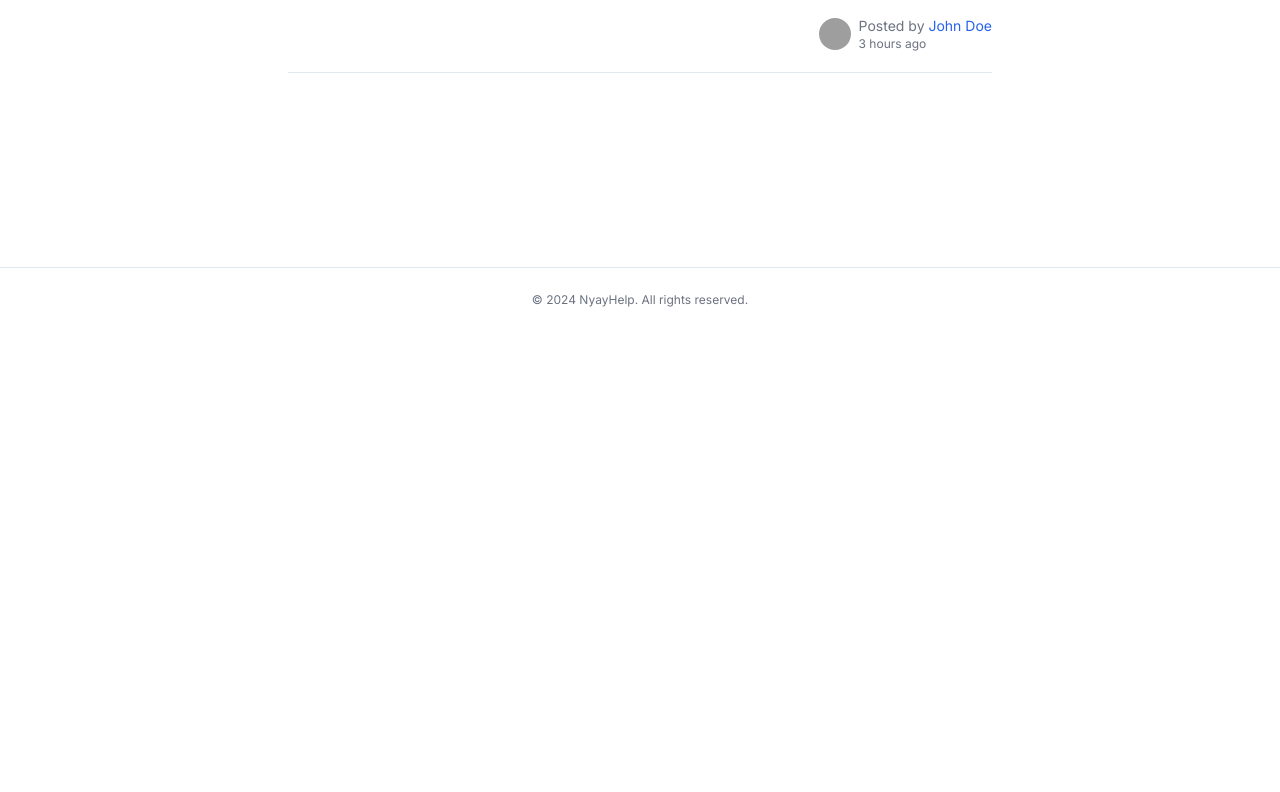
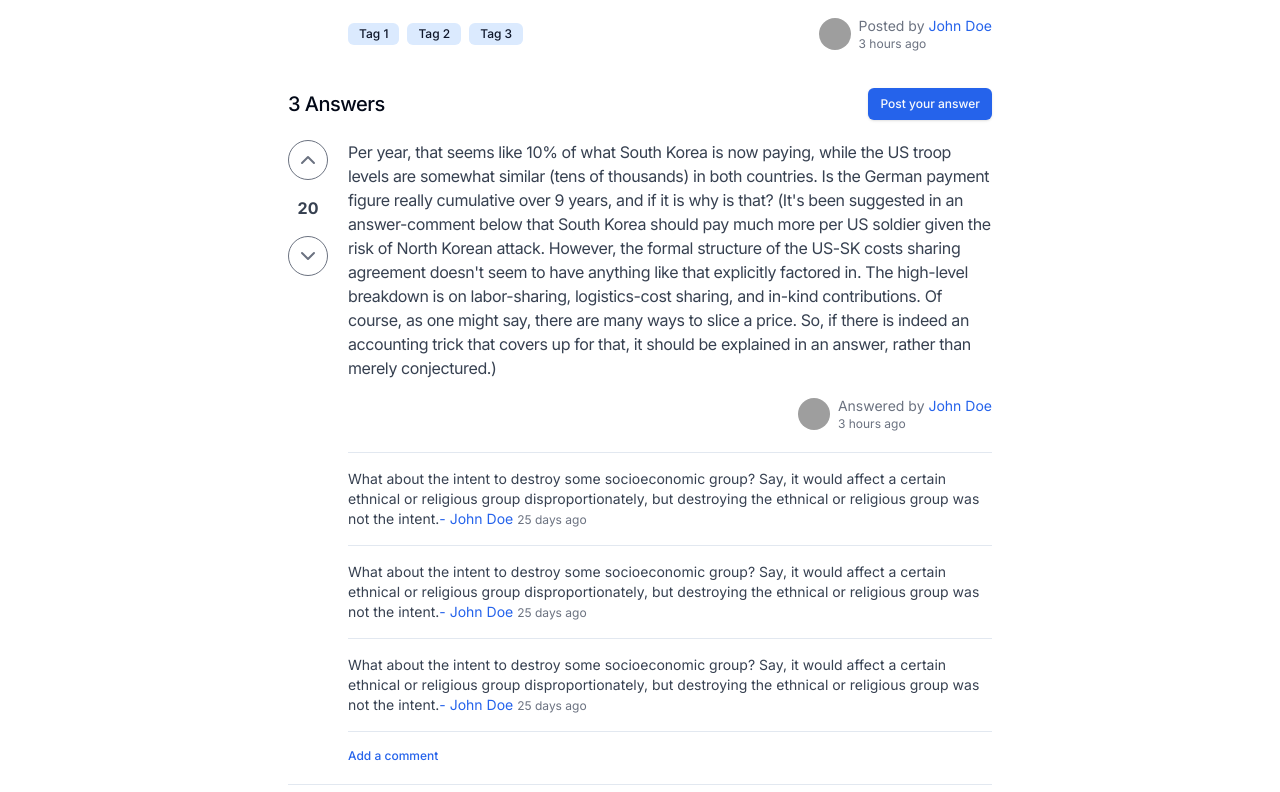
Before and after one commit to bijankundu/nyayhelp, a Next.js app: page /forum/1 in a window 1280 px wide. Shown: the part 468-1260 px from the top of the page. Before the commit the page ends 800 px from the top, so only its background shows below. Built offline with nearby package versions, Linux system fonts and the light colour scheme; grey boxes are pictures that could not be loaded.

Commit message:
added Q&A page

```diff
--- a/app/forum/[discussionSlug]/page.tsx
+++ b/app/forum/[discussionSlug]/page.tsx
@@ -1,10 +1,11 @@
-import dayjs from "dayjs";
-import relativeTime from "dayjs/plugin/relativeTime";
 import { ChevronDown, ChevronUp } from "lucide-react";
 
 import { Avatar, AvatarFallback, AvatarImage } from "@/components/ui/avatar";
+import { Badge } from "@/components/ui/badge";
+import AnswerBox from "@/components/forum/answerBox";
 
-dayjs.extend(relativeTime);
+import { formatDate } from "@/lib/utils";
+import { Button } from "@/components/ui/button";
 
 const Page = ({ params }: { params: { discussionSlug: string } }) => {
   const { discussionSlug } = params;
@@ -12,7 +13,7 @@ const Page = ({ params }: { params: { discussionSlug: string } }) => {
   return (
     <div className="py-10 flex flex-col items-center">
       <div className="max-w-[60vw] w-[55vw] flex flex-col gap-4">
-        <section className="flex gap-5 border-b pb-5">
+        <section className="flex gap-5 pb-5">
           <div className="w-4/12 flex flex-col items-center justify-center">
             <div className="flex flex-col gap-4">
               <div className="cursor-pointer rounded-full border border-gray-500 h-10 w-10 flex items-center justify-center text-gray-500 bg-white hover:text-primary hover:border-primary hover:bg-blue-100">
@@ -31,7 +32,7 @@ const Page = ({ params }: { params: { discussionSlug: string } }) => {
               Why is Europe (Germany in particular) apparently paying so little
               for US troop presence/protection, compared to South Korea?
             </h4>
-            <p className="text-base tracking-tight text-gray-500">
+            <p className="text-base tracking-tight text-gray-700">
               Per year, that seems like 10% of what South Korea is now paying,
               while the US troop levels are somewhat similar (tens of thousands)
               in both countries. Is the German payment figure really cumulative
@@ -47,7 +48,18 @@ const Page = ({ params }: { params: { discussionSlug: string } }) => {
               answer, rather than merely conjectured.)
             </p>
 
-            <div className="flex justify-end items-center">
+            <div className="flex justify-between items-center">
+              <div className="flex gap-2">
+                <Badge variant="secondary" className="font-medium bg-blue-100">
+                  Tag 1
+                </Badge>
+                <Badge variant="secondary" className="font-medium bg-blue-100">
+                  Tag 2
+                </Badge>
+                <Badge variant="secondary" className="font-medium bg-blue-100">
+                  Tag 3
+                </Badge>
+              </div>
               <div className="flex gap-2 items-center text-sm text-gray-500">
                 <Avatar className="h-8 w-8">
                   <AvatarImage src="https://i.pravatar.cc/300" />
@@ -58,12 +70,24 @@ const Page = ({ params }: { params: { discussionSlug: string } }) => {
                     Posted by <span className="text-primary">John Doe</span>
                   </p>
                   <p className="text-xs text-gray-500">
-                    {dayjs("2024-02-24T16:25:12.221Z").fromNow()}
+                    {formatDate("2024-02-24T16:25:12.221Z")}
                   </p>
                 </div>
               </div>
             </div>
           </div>
+        </section>
+
+        <section>
+          <div className="flex justify-between items-center">
+            <h5 className="scroll-m-20 text-xl font-medium tracking-tight lg:text-xl text-left w-full">
+              3 Answers
+            </h5>
+            <Button size={"sm"}>Post your answer</Button>
+          </div>
+          <AnswerBox />
+          <AnswerBox />
+          <AnswerBox />
         </section>
       </div>
     </div>
--- /dev/null
+++ b/components/forum/addComment.tsx
@@ -0,0 +1,45 @@
+"use client";
+
+import { useState } from "react";
+
+import { Button } from "../ui/button";
+import { Textarea } from "@/components/ui/textarea";
+
+const AddComment = () => {
+  const [showCommentBox, setShowCommentBox] = useState(false);
+
+  const handleShowCommentBox = () => {
+    setShowCommentBox(!showCommentBox);
+  };
+
+  return (
+    <>
+      {showCommentBox ? (
+        <div className="flex flex-col w-full gap-5">
+          <Textarea placeholder="Post your comment" className="resize-none" />
+          <div className="flex gap-5">
+            <Button size={"sm"}>Comment</Button>
+            <Button
+              size={"sm"}
+              variant={"outline"}
+              onClick={handleShowCommentBox}
+            >
+              Cancel
+            </Button>
+          </div>
+        </div>
+      ) : (
+        <Button
+          size={"sm"}
+          variant={"link"}
+          className="p-0 h-auto"
+          onClick={handleShowCommentBox}
+        >
+          Add a comment
+        </Button>
+      )}
+    </>
+  );
+};
+
+export default AddComment;
--- /dev/null
+++ b/components/forum/answerBox.tsx
@@ -0,0 +1,72 @@
+import { ChevronDown, ChevronUp } from "lucide-react";
+
+import { Button } from "../ui/button";
+import { Avatar, AvatarFallback, AvatarImage } from "@/components/ui/avatar";
+import CommentBox from "./commentBox";
+import AddComment from "./addComment";
+
+import { formatDate } from "@/lib/utils";
+
+const AnswerBox = () => {
+  return (
+    <div className="flex gap-5 pt-5 border-b">
+      <div className="w-4/12 flex flex-col items-center justify-start">
+        <div className="flex flex-col gap-4">
+          <div className="cursor-pointer rounded-full border border-gray-500 h-10 w-10 flex items-center justify-center text-gray-500 bg-white hover:text-primary hover:border-primary hover:bg-blue-100">
+            <ChevronUp className="h-6 w-6" />
+          </div>
+          <p className="w-full text-center font-semibold text-gray-700">20</p>
+          <div className="cursor-pointer rounded-full border border-gray-500 h-10 w-10 flex items-center justify-center text-gray-500 bg-white hover:text-primary hover:border-primary hover:bg-blue-100">
+            <ChevronDown className="h-6 w-6" />
+          </div>
+        </div>
+      </div>
+      <div className="flex flex-col">
+        <div className="flex flex-col gap-4">
+          <p className="text-base tracking-tight text-gray-700">
+            Per year, that seems like 10% of what South Korea is now paying,
+            while the US troop levels are somewhat similar (tens of thousands)
+            in both countries. Is the German payment figure really cumulative
+            over 9 years, and if it is why is that? (It&apos;s been suggested in
+            an answer-comment below that South Korea should pay much more per US
+            soldier given the risk of North Korean attack. However, the formal
+            structure of the US-SK costs sharing agreement doesn&apos;t seem to
+            have anything like that explicitly factored in. The high-level
+            breakdown is on labor-sharing, logistics-cost sharing, and in-kind
+            contributions. Of course, as one might say, there are many ways to
+            slice a price. So, if there is indeed an accounting trick that
+            covers up for that, it should be explained in an answer, rather than
+            merely conjectured.)
+          </p>
+
+          <div className="flex justify-end items-center">
+            <div className="flex gap-2 items-center text-sm text-gray-500">
+              <Avatar className="h-8 w-8">
+                <AvatarImage src="https://i.pravatar.cc/300" />
+                <AvatarFallback>CN</AvatarFallback>
+              </Avatar>
+              <div>
+                <p>
+                  Answered by <span className="text-primary">John Doe</span>
+                </p>
+                <p className="text-xs text-gray-500">
+                  {formatDate("2024-02-24T16:25:12.221Z")}
+                </p>
+              </div>
+            </div>
+          </div>
+        </div>
+        <div className="flex flex-col border-t my-5">
+          <CommentBox />
+          <CommentBox />
+          <CommentBox />
+          <div className="flex pt-4">
+            <AddComment />
+          </div>
+        </div>
+      </div>
+    </div>
+  );
+};
+
+export default AnswerBox;
--- /dev/null
+++ b/components/forum/commentBox.tsx
@@ -0,0 +1,18 @@
+import { formatDate } from "@/lib/utils";
+import dayjs from "dayjs";
+
+const CommentBox = () => {
+  return (
+    <div className="border-b text-sm text-gray-700 py-4">
+      <span>{` What about the intent to destroy some socioeconomic group? Say, it would
+  affect a certain ethnical or religious group disproportionately, but
+  destroying the ethnical or religious group was not the intent.`}</span>
+      <span className="text-primary text-sm">{`- John Doe `}</span>
+      <span className="text-gray-500 text-xs">
+        {formatDate(dayjs("2024/1/31"))}
+      </span>
+    </div>
+  );
+};
+
+export default CommentBox;
--- /dev/null
+++ b/components/ui/badge.tsx
@@ -0,0 +1,36 @@
+import * as React from "react"
+import { cva, type VariantProps } from "class-variance-authority"
+
+import { cn } from "@/lib/utils"
+
+const badgeVariants = cva(
+  "inline-flex items-center rounded-md border px-2.5 py-0.5 text-xs font-semibold transition-colors focus:outline-none focus:ring-2 focus:ring-ring focus:ring-offset-2",
+  {
+    variants: {
+      variant: {
+        default:
+          "border-transparent bg-primary text-primary-foreground shadow hover:bg-primary/80",
+        secondary:
+          "border-transparent bg-secondary text-secondary-foreground hover:bg-secondary/80",
+        destructive:
+          "border-transparent bg-destructive text-destructive-foreground shadow hover:bg-destructive/80",
+        outline: "text-foreground",
+      },
+    },
+    defaultVariants: {
+      variant: "default",
+    },
+  }
+)
+
+export interface BadgeProps
+  extends React.HTMLAttributes<HTMLDivElement>,
+    VariantProps<typeof badgeVariants> {}
+
+function Badge({ className, variant, ...props }: BadgeProps) {
+  return (
+    <div className={cn(badgeVariants({ variant }), className)} {...props} />
+  )
+}
+
+export { Badge, badgeVariants }
--- /dev/null
+++ b/components/ui/textarea.tsx
@@ -0,0 +1,24 @@
+import * as React from "react"
+
+import { cn } from "@/lib/utils"
+
+export interface TextareaProps
+  extends React.TextareaHTMLAttributes<HTMLTextAreaElement> {}
+
+const Textarea = React.forwardRef<HTMLTextAreaElement, TextareaProps>(
+  ({ className, ...props }, ref) => {
+    return (
+      <textarea
+        className={cn(
+          "flex min-h-[60px] w-full rounded-md border border-input bg-transparent px-3 py-2 text-sm shadow-sm placeholder:text-muted-foreground focus-visible:outline-none focus-visible:ring-1 focus-visible:ring-ring disabled:cursor-not-allowed disabled:opacity-50",
+          className
+        )}
+        ref={ref}
+        {...props}
+      />
+    )
+  }
+)
+Textarea.displayName = "Textarea"
+
+export { Textarea }
--- a/lib/utils.ts
+++ b/lib/utils.ts
@@ -1,6 +1,21 @@
-import { type ClassValue, clsx } from "clsx"
-import { twMerge } from "tailwind-merge"
+import { type ClassValue, clsx } from "clsx";
+import { twMerge } from "tailwind-merge";
+import dayjs, { Dayjs } from "dayjs";
+import relativeTime from "dayjs/plugin/relativeTime";
+
+dayjs.extend(relativeTime);
 
 export function cn(...inputs: ClassValue[]) {
-  return twMerge(clsx(inputs))
+  return twMerge(clsx(inputs));
 }
+
+export function formatDate(date: string | number | Date | Dayjs) {
+  const inputDate = dayjs(date);
+  const now = dayjs();
+
+  if (now.diff(inputDate, "year") < 1) {
+    return inputDate.from(now);
+  } else {
+    return inputDate.format("MMM D, YYYY h:mm A");
+  }
+}
```
